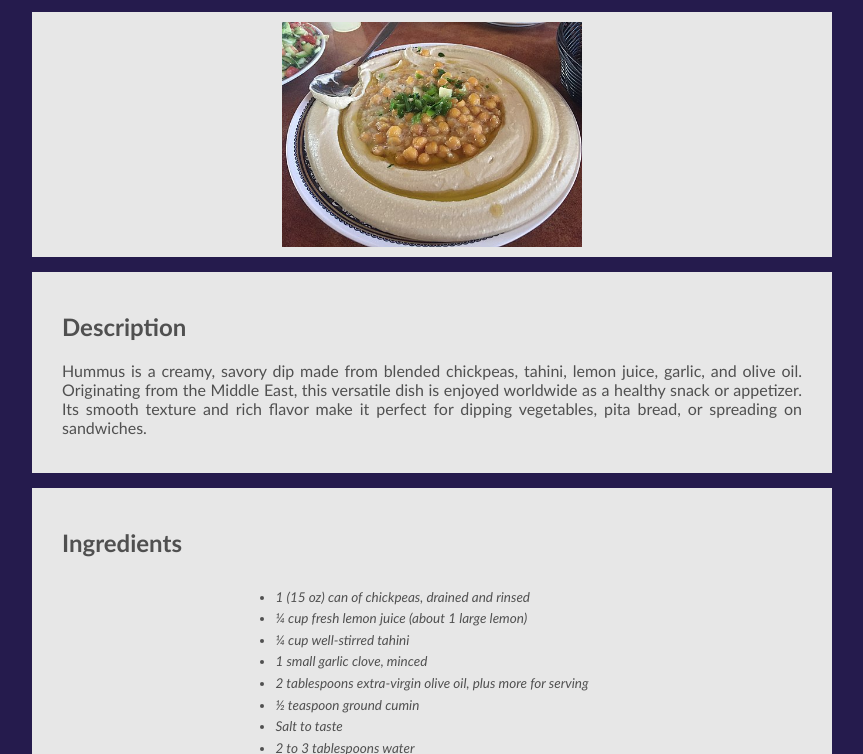
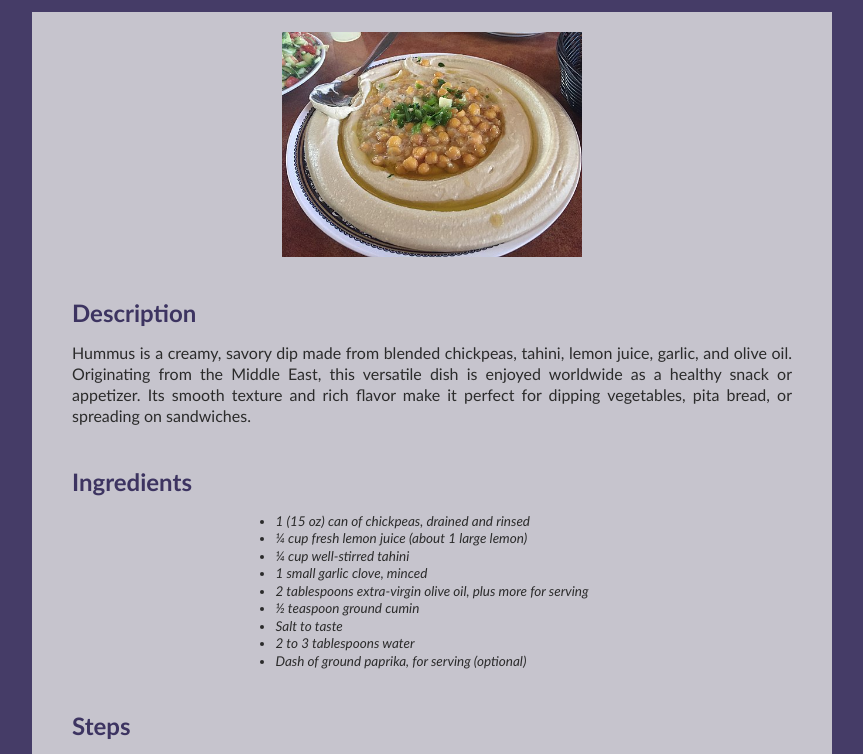
Before and after one commit to g-partha/odin-recipes, a plain HTML site: page recipes/hummus.html in a window 1280 px wide. Shown: the part 111-865 px from the top of the page, without its empty margins (208-1071 px from the left). Drawn offline with Linux system fonts and the light colour scheme.

Commit message:
Edit style.css to enhance the styling of the page

```diff
--- a/style.css
+++ b/style.css
@@ -1,23 +1,25 @@
 * {
-    /* outline: 2px solid green; */
     box-sizing: border-box;
+    padding:0;
+    margin:0;
 }
 
 body {
-    padding:0;
-    margin:0;
-    background-color: rgb(37, 27, 77);
+    background-color: rgba(37, 27, 77, 0.852);
 }
 
 h1 {
     font-family: Georgia, "Times New Roman", serif;
-    color: rgb(88, 88, 88);
+    color: rgba(37, 27, 77, 0.852);
     text-align: center;
     padding: 25px 10px;
     margin: 15px auto;
-    /* background-color: rgb(18, 102, 248); */
-    background-color: rgb(231, 231, 231);
+    background-color: rgba(231, 231, 231, 0.8);
     max-width: 800px;
+}
+
+h2 {
+    color: rgba(37, 27, 77, 0.852);
 }
 
 p, ol {
@@ -30,10 +32,6 @@ ul {
     font-style: italic;
 }
 
-ul, ol {
-    line-height: 1.6;
-}
-
 ol li {
     margin: 15px 0;
 }
@@ -41,16 +39,18 @@ ol li {
 .outer-container {
     margin: 0 auto;
     max-width: 800px;
-    /* color: white; */
-    color: rgb(80, 80, 80);
-    font-family: "Trebuchet MS", sans-serif
+    color: rgb(43, 43, 43);
+    background-color: rgb(231, 231, 231, 0.8);
+    font-family: "Trebuchet MS", sans-serif;
+    line-height: 1.3;
 }
 
 .cover_image {
     width: 300px;
     height: auto;
     display: block;
-    margin: 0 auto;
+    margin-left: auto;
+    margin-right: auto;
 }
 
 
@@ -58,7 +58,7 @@ ol li {
     padding: 10px;
     margin: 10px auto;
     max-width: 800px;
-    background-color: rgb(231, 231, 231);
+    background-color: rgb(231, 231, 231, 0.8);
 }
 
 .index ul {
@@ -69,37 +69,26 @@ ol li {
 }
 
 .ingredients {
-    padding: 10px;
-    margin: 10px auto;
+    margin: 0 auto;
     max-width: fit-content;
-    /* background-color: antiquewhite; */
-    /* color: black; */
 }
 
 .image-container {
-    /* background-color: rgb(18, 102, 248); */
-    background-color: rgb(231, 231, 231);
-    padding: 10px;
-    margin: 15px 0;
+    padding: 20px 0 20px;
 }
 
-.description-container {
-    /* background-color: rgb(18, 102, 248); */
-    background-color: rgb(231, 231, 231);
-    padding: 20px 30px;
-    margin: 15px 0;
-}
-
-.ingredients-container {
-    /* background-color: rgb(18, 102, 248); */
-    background-color: rgb(231, 231, 231);
-    padding: 20px 30px;
-    margin: 15px 0;
+.description-container, .ingredients-container, .steps-container {
+    padding: 20px 40px;
 }
 
 .steps-container {
-    /* background-color: rgb(18, 102, 248); */
-    background-color: rgb(231, 231, 231);
-    padding: 20px 30px;
-    margin: 15px 0;
+    margin-bottom: 15px;
 }
+
+.description-container h2 {
+    margin-bottom: 15px;
+}
+
+.ingredients-container h2 {
+    margin-bottom: 15px;
+}
```
